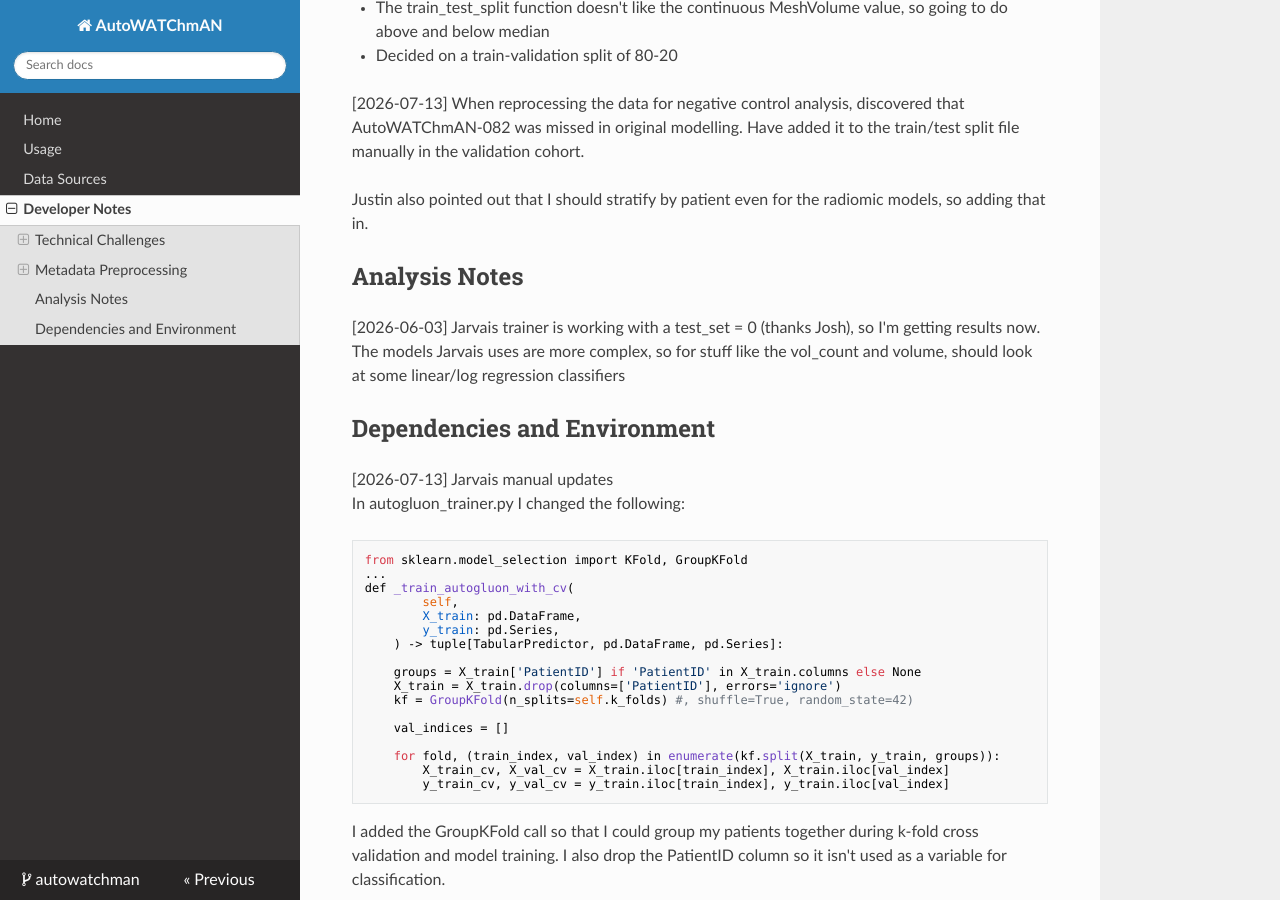
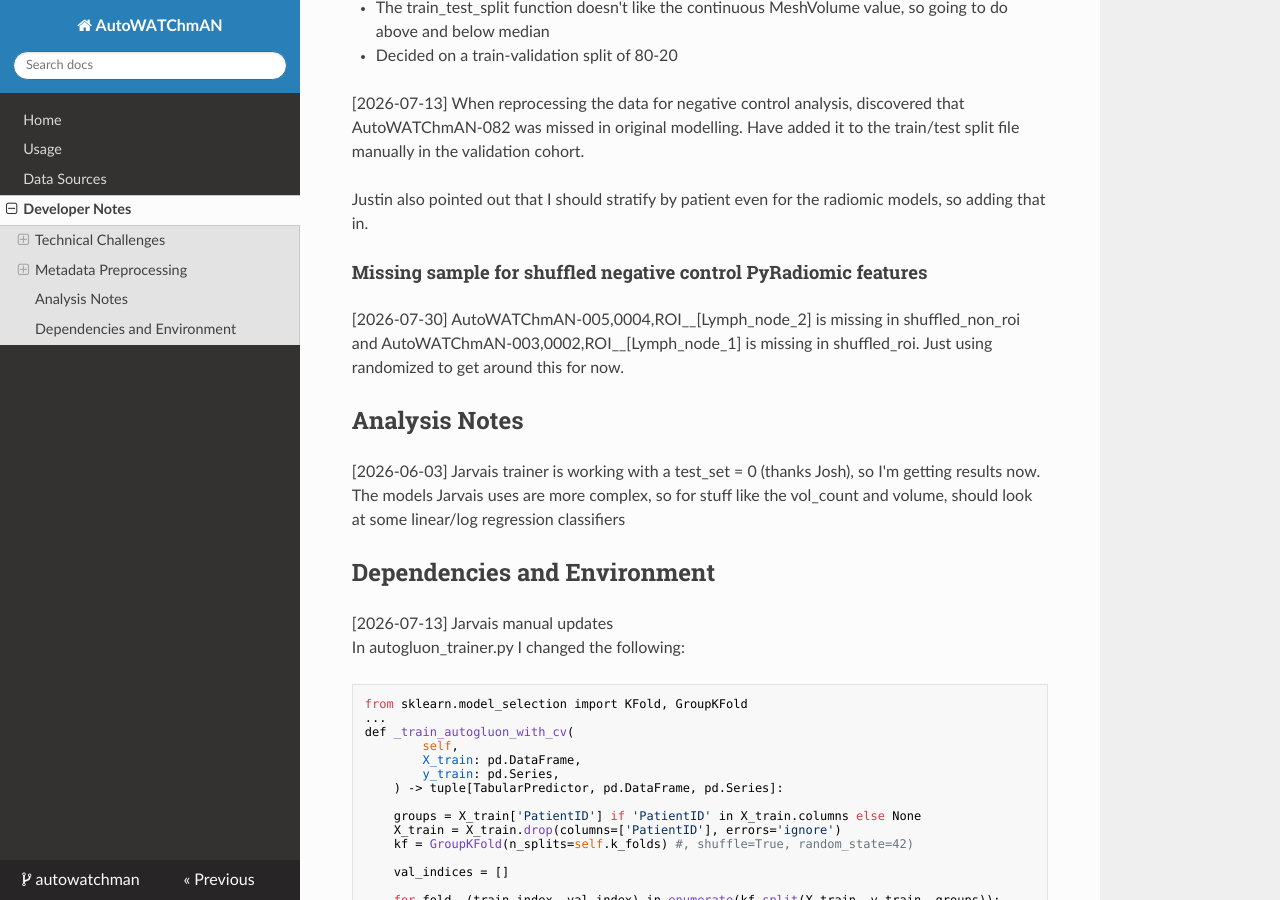
Before and after one commit to bhklab/autowatchman, an MkDocs documentation site: the page built from docs/devnotes.md, in a window 1280 px wide and 900 px high, scrolled down 1073 px. Built offline with MkDocs 1.6.1, drawn with Linux system fonts in a browser that asks for light colours; nearby versions of some CDN libraries.

Commit message:
docs: notes about missing nc pyradiomics

```diff
--- a/docs/devnotes.md
+++ b/docs/devnotes.md
@@ -36,6 +36,9 @@ I am saving out the fully preprocessed data as a `.csv` for easier downstream us
 
 Justin also pointed out that I should stratify by patient even for the radiomic models, so adding that in.
 
+#### Missing sample for shuffled negative control PyRadiomic features
+[2026-07-30] AutoWATChmAN-005,0004,ROI__[Lymph_node_2] is missing in shuffled_non_roi and AutoWATChmAN-003,0002,ROI__[Lymph_node_1] is missing in shuffled_roi. Just using randomized to get around this for now.
+
 ## Analysis Notes
 [2026-06-03] Jarvais trainer is working with a test_set = 0 (thanks Josh), so I'm getting results now. The models Jarvais uses are more complex, so for stuff like the vol_count and volume, should look at some linear/log regression classifiers
 
```
